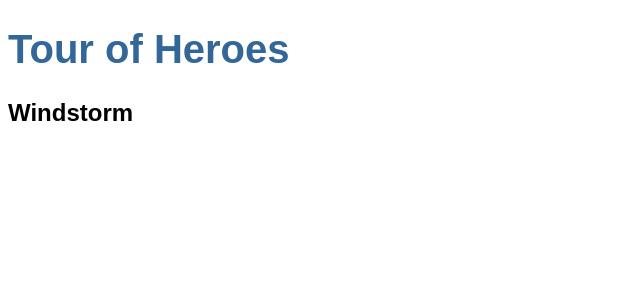
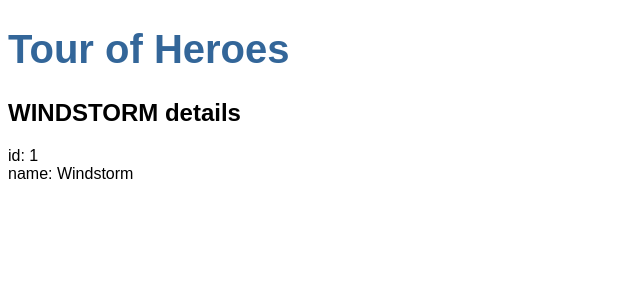
Before and after one commit to HoutarouOreki/angular-tour-of-heroes, an Angular app: page / in a window 1280 px wide. Shown: the top 300 px of the page, without its empty margins (0-640 px from the left). Built offline with nearby package versions, Linux system fonts and the light colour scheme.

Commit message:
add and use the Hero interface

```diff
--- /dev/null
+++ b/src/app/hero.ts
@@ -0,0 +1,4 @@
+export interface Hero {
+    id: number;
+    name: string;
+}
--- a/src/app/heroes/heroes.component.html
+++ b/src/app/heroes/heroes.component.html
@@ -1 +1,3 @@
-<h2>{{hero}}</h2>
+<h2>{{hero.name | uppercase}} details</h2>
+<div><span>id: </span>{{hero.id}}</div>
+<div><span>name: </span>{{hero.name}}</div>
--- a/src/app/heroes/heroes.component.ts
+++ b/src/app/heroes/heroes.component.ts
@@ -1,4 +1,5 @@
 import { Component, OnInit } from '@angular/core';
+import { Hero } from '../hero';
 
 @Component({
   selector: 'app-heroes',
@@ -7,7 +8,10 @@
 })
 export class HeroesComponent implements OnInit {
 
-  hero = 'Windstorm';
+  hero: Hero = {
+    name: 'Windstorm',
+    id: 1
+  };
 
   constructor() { }
 
```
